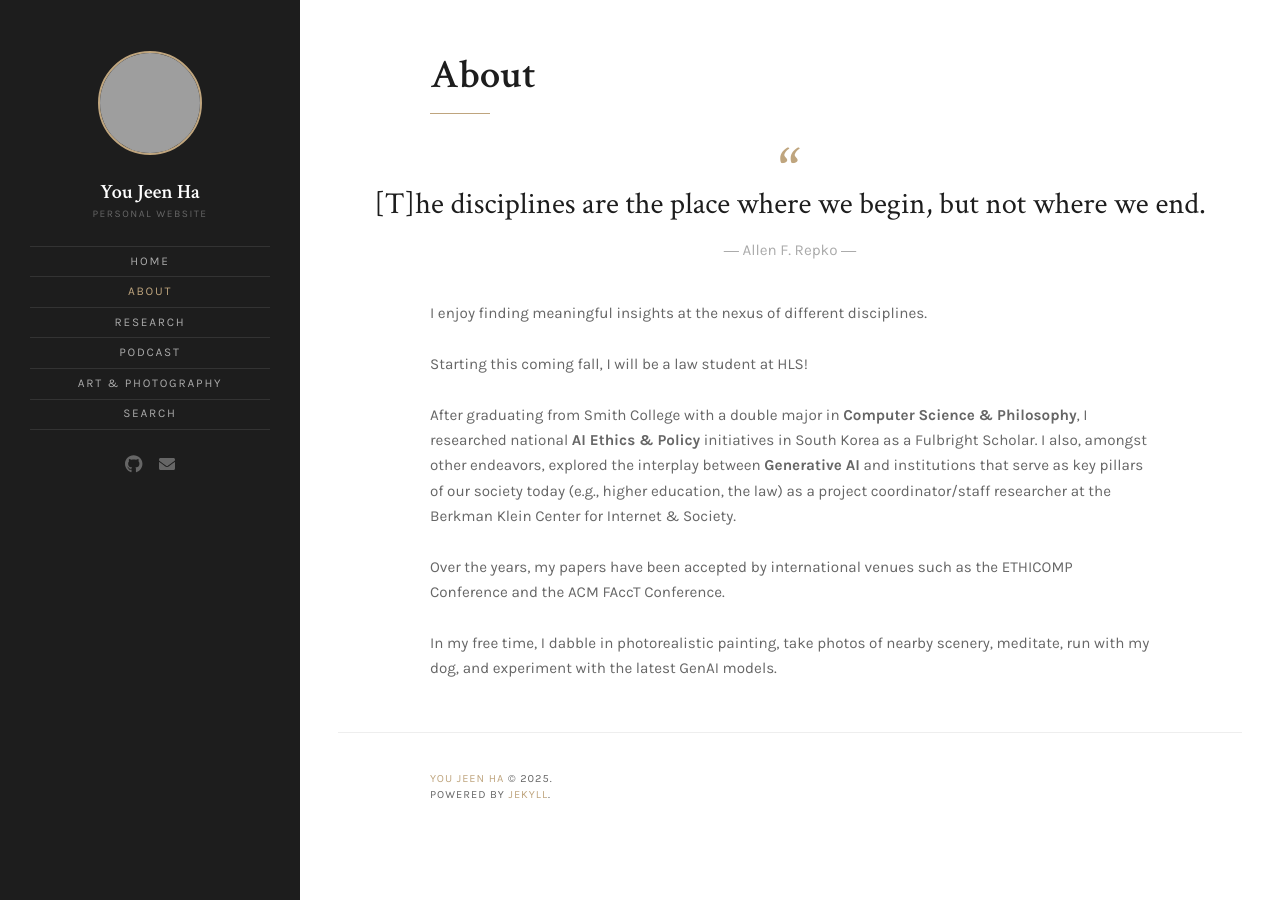
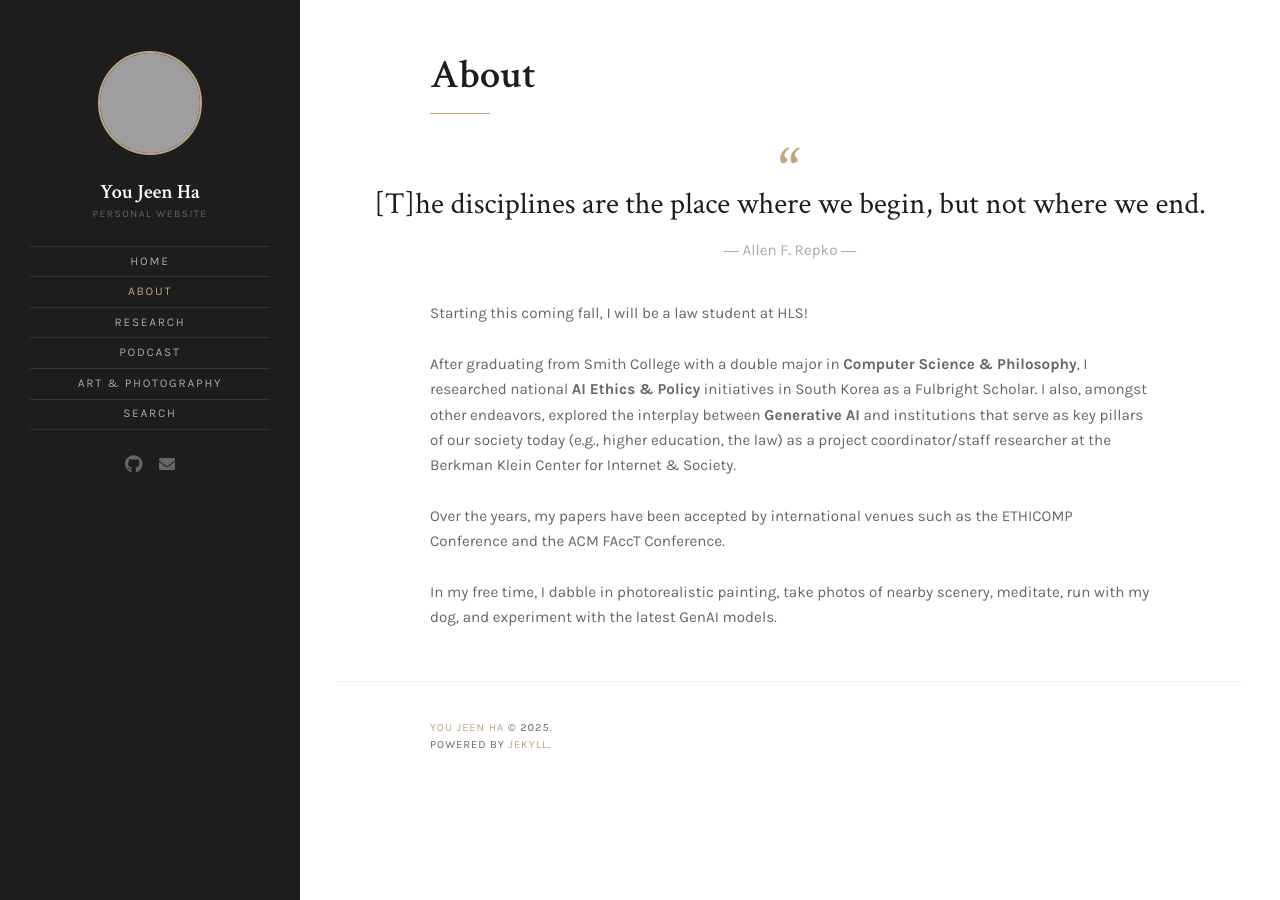
Before and after one commit to hyoujeen/hyoujeen.github.io, a Jekyll site: the page built from about.md, in a window 1280 px wide, cut to the strip 0-900 px from the top of the page. Built offline with Jekyll 4.4.1, drawn with Linux system fonts in a browser that asks for light colours; grey boxes are pictures that could not be loaded.

Commit message:
Update about.md

```diff
--- a/about.md
+++ b/about.md
@@ -4,8 +4,6 @@ title: About
 ---
 
 > [T]he disciplines are the place where we begin, but not where we end.  <cite>― Allen F. Repko ―</cite>
-
-I enjoy finding meaningful insights at the nexus of different disciplines.
 
 Starting this coming fall, I will be a law student at HLS!
 
```
